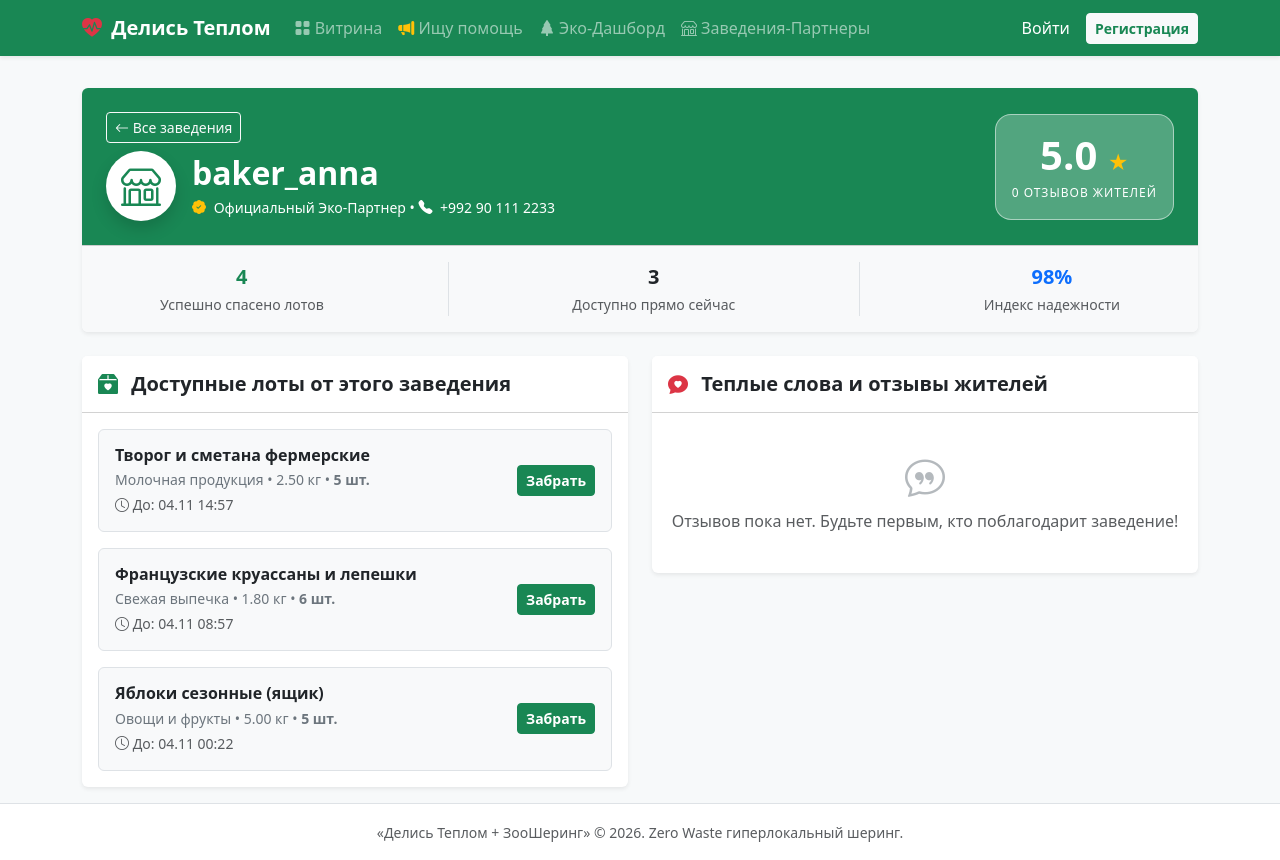
After one commit to ganizodabehruz77-hub/behruz, a Django app: a page that uses templates/base.html in a window 1280 px wide. The commit adds this page. Run offline with Django 5.2, Linux system fonts and the light colour scheme; data comes from the database, SQL or seed files in the repository.

Commit message:
Add partner profiles and resident reviews system

```diff
--- a/accounts/urls.py
+++ b/accounts/urls.py
@@ -1,9 +1,18 @@
 from django.urls import path
-from .views import *
+from .views import (
+    register,
+    activate,
+    login_user,
+    logout_user,
+    partner_list_view,
+    partner_detail_view,
+)
 
 urlpatterns = [
     path('register/', register, name='register'),
     path('activate/<str:uidb64>/<str:token>/', activate, name='activate'),
     path('login/', login_user, name='login'),
     path('logout/', logout_user, name='logout'),
+    path('partners/', partner_list_view, name='partner_list'),
+    path('partners/<str:username>/', partner_detail_view, name='partner_detail'),
 ]
--- a/accounts/views.py
+++ b/accounts/views.py
@@ -3,14 +3,16 @@ from django.http import HttpResponse
 from django.contrib.auth import authenticate, login, logout
 from django.contrib.auth.models import User
 from django.contrib.auth.decorators import login_required
+from django.contrib import messages
 from django.core.mail import send_mail
 from django.utils.encoding import force_bytes, force_str
 from django.utils.http import urlsafe_base64_encode, urlsafe_base64_decode
 from django.urls import reverse
 from django.conf import settings
 from django.contrib.auth.tokens import default_token_generator
-
-from .models import Profile
+from core.models import Notification
+from lots.models import ItemLot
+from .models import Profile, PartnerReview
 
 
 def register(request):
@@ -107,3 +109,75 @@ def login_user(request):
 def logout_user(request):
     logout(request)
     return redirect('lot_list')
+
+
+def partner_list_view(request):
+    partners_qs = User.objects.filter(profile__is_business=True).select_related('profile')
+    partners_data = []
+
+    for p in partners_qs:
+        revs = p.received_reviews.all()
+        avg_r = round(sum(r.rating for r in revs) / len(revs), 1) if revs else 5.0
+        donated_count = p.lots.filter(status__in=['completed', 'zoo_received']).count()
+        active_count = p.lots.filter(status='available', is_active=True).count()
+        partners_data.append({
+            'partner': p,
+            'reviews_count': len(revs),
+            'avg_rating': avg_r,
+            'donated_count': donated_count,
+            'active_count': active_count,
+        })
+
+    return render(request, 'accounts/partner_list.html', {
+        'partners_data': partners_data,
+    })
+
+
+def partner_detail_view(request, username):
+    partner = get_object_or_404(User.objects.select_related('profile'), username=username, profile__is_business=True)
+
+    if request.method == 'POST':
+        if not request.user.is_authenticated:
+            return redirect('login')
+
+        if request.user == partner:
+            messages.error(request, "Вы не можете оставить отзыв на собственное заведение.")
+            return redirect('partner_detail', username=username)
+
+        try:
+            rating = int(request.POST.get('rating', 5))
+            rating = max(1, min(5, rating))
+        except (ValueError, TypeError):
+            rating = 5
+
+        comment = request.POST.get('comment', '').strip()
+        if comment:
+            PartnerReview.objects.create(
+                partner=partner,
+                author=request.user,
+                rating=rating,
+                comment=comment,
+            )
+            Notification.objects.create(
+                user=partner,
+                title="Новый отзыв от жителя! ⭐",
+                message=f"{request.user.username} оставил отзыв с оценкой {rating}★: «{comment[:50]}»",
+                link=reverse('partner_detail', kwargs={'username': username})
+            )
+            messages.success(request, "Спасибо! Ваш теплый отзыв опубликован на странице заведения.")
+            return redirect('partner_detail', username=username)
+        else:
+            messages.error(request, "Пожалуйста, напишите текст отзыва.")
+
+    reviews = partner.received_reviews.select_related('author', 'author__profile').all()
+    avg_rating = round(sum(r.rating for r in reviews) / len(reviews), 1) if reviews else 5.0
+    active_lots = ItemLot.objects.filter(donor=partner, status='available', is_active=True).select_related('category', 'location')
+    total_saved_lots = partner.lots.filter(status__in=['completed', 'zoo_received']).count()
+
+    return render(request, 'accounts/partner_detail.html', {
+        'partner': partner,
+        'reviews': reviews,
+        'avg_rating': avg_rating,
+        'active_lots': active_lots,
+        'total_saved_lots': total_saved_lots,
+    })
--- /dev/null
+++ b/templates/accounts/partner_detail.html
@@ -0,0 +1,178 @@
+{% extends 'base.html' %}
+{% block title %}{% if partner.profile.company_name %}{{ partner.profile.company_name }}{% else %}{{ partner.username }}{% endif %} — Профиль заведения | Делись Теплом{% endblock %}
+
+{% block content %}
+<!-- Шапка профиля заведения -->
+<div class="card shadow-sm border-0 mb-4 overflow-hidden">
+    <div class="bg-success py-4 px-4 text-white">
+        <div class="d-flex flex-wrap justify-content-between align-items-center gap-3">
+            <div>
+                <a href="{% url 'partner_list' %}" class="btn btn-outline-light btn-sm mb-2">
+                    <i class="bi bi-arrow-left"></i> Все заведения
+                </a>
+                <div class="d-flex align-items-center gap-3 flex-wrap">
+                    <div class="bg-white text-success rounded-circle p-3 d-flex align-items-center justify-content-center shadow" style="width: 70px; height: 70px;">
+                        <i class="bi bi-shop display-6"></i>
+                    </div>
+                    <div>
+                        <h2 class="fw-bold mb-1">
+                            {% if partner.profile.company_name %}
+                                {{ partner.profile.company_name }}
+                            {% else %}
+                                {{ partner.username }}
+                            {% endif %}
+                        </h2>
+                        <div class="small opacity-90">
+                            <i class="bi bi-patch-check-fill text-warning me-1"></i> Официальный Эко-Партнер
+                            {% if partner.profile.address %} • <i class="bi bi-geo-alt-fill text-white me-1"></i> {{ partner.profile.address }}{% endif %}
+                            {% if partner.profile.phone %} • <i class="bi bi-telephone-fill me-1"></i> {{ partner.profile.phone }}{% endif %}
+                        </div>
+                    </div>
+                </div>
+            </div>
+
+            <div class="bg-white bg-opacity-25 rounded-4 p-3 text-center border border-white border-opacity-50">
+                <div class="display-6 fw-bold text-white mb-0">{{ avg_rating }} <span class="fs-5 text-warning">★</span></div>
+                <small class="text-white text-uppercase" style="font-size: 0.75rem; letter-spacing: 1px;">
+                    {{ reviews|length }} отзывов жителей
+                </small>
+            </div>
+        </div>
+    </div>
+
+    {% if partner.profile.bio %}
+        <div class="card-body bg-white border-bottom p-4">
+            <h6 class="fw-bold text-dark mb-2">О заведении:</h6>
+            <p class="text-secondary mb-0">{{ partner.profile.bio }}</p>
+        </div>
+    {% endif %}
+
+    <div class="card-footer bg-light p-3 d-flex justify-content-around text-center">
+        <div>
+            <span class="fs-5 fw-bold text-success d-block">{{ total_saved_lots }}</span>
+            <small class="text-muted">Успешно спасено лотов</small>
+        </div>
+        <div class="border-start"></div>
+        <div>
+            <span class="fs-5 fw-bold text-dark d-block">{{ active_lots|length }}</span>
+            <small class="text-muted">Доступно прямо сейчас</small>
+        </div>
+        <div class="border-start"></div>
+        <div>
+            <span class="fs-5 fw-bold text-primary d-block">{{ partner.profile.rating_score }}%</span>
+            <small class="text-muted">Индекс надежности</small>
+        </div>
+    </div>
+</div>
+
+<div class="row g-4">
+    <!-- Левая колонка: Доступные лоты от заведения -->
+    <div class="col-lg-6">
+        <div class="card shadow-sm border-0 h-100">
+            <div class="card-header bg-white py-3">
+                <h5 class="fw-bold mb-0 text-dark">
+                    <i class="bi bi-box2-heart-fill text-success me-2"></i> Доступные лоты от этого заведения
+                </h5>
+            </div>
+            <div class="card-body p-3">
+                <div class="row g-3">
+                    {% for lot in active_lots %}
+                        <div class="col-12">
+                            <div class="border rounded p-3 bg-light d-flex justify-content-between align-items-center">
+                                <div>
+                                    <h6 class="fw-bold mb-1">
+                                        <a href="{% url 'lot_detail' lot.pk %}" class="text-dark text-decoration-none">
+                                            {{ lot.title }}
+                                        </a>
+                                    </h6>
+                                    <div class="small text-secondary">
+                                        {{ lot.category.name }} • {{ lot.weight_kg }} кг • <strong>{{ lot.available_quantity }} шт.</strong>
+                                    </div>
+                                    <div class="small text-muted mt-1">
+                                        <i class="bi bi-clock"></i> До: {{ lot.expiry_time|date:"d.m H:i" }}
+                                    </div>
+                                </div>
+                                <div>
+                                    <a href="{% url 'lot_detail' lot.pk %}" class="btn btn-success btn-sm fw-bold">
+                                        Забрать
+                                    </a>
+                                </div>
+                            </div>
+                        </div>
+                    {% empty %}
+                        <div class="col-12 text-center py-4 text-muted">
+                            <i class="bi bi-emoji-smile fs-3 d-block mb-2"></i>
+                            Сейчас все лоты этого заведения разобраны. Загляните позже!
+                        </div>
+                    {% endfor %}
+                </div>
+            </div>
+        </div>
+    </div>
+
+    <!-- Правая колонка: Отзывы жителей и форма отзыва -->
+    <div class="col-lg-6">
+        <div class="card shadow-sm border-0 mb-4">
+            <div class="card-header bg-white py-3">
+                <h5 class="fw-bold mb-0 text-dark">
+                    <i class="bi bi-chat-heart-fill text-danger me-2"></i> Теплые слова и отзывы жителей
+                </h5>
+            </div>
+
+            <!-- Форма добавления отзыва -->
+            {% if user.is_authenticated and user != partner %}
+                <div class="card-body bg-light border-bottom p-3">
+                    <h6 class="fw-bold small text-dark mb-2">Оставить слова благодарности:</h6>
+                    <form method="post">
+                        {% csrf_token %}
+                        <div class="mb-2">
+                            <label class="form-label small text-muted mb-1">Оценка:</label>
+                            <select name="rating" class="form-select form-select-sm" style="max-width: 160px;">
+                                <option value="5">⭐⭐⭐⭐⭐ (5 из 5)</option>
+                                <option value="4">⭐⭐⭐⭐ (4 из 5)</option>
+                                <option value="3">⭐⭐⭐ (3 из 5)</option>
+                                <option value="2">⭐⭐ (2 из 5)</option>
+                                <option value="1">⭐ (1 из 5)</option>
+                            </select>
+                        </div>
+                        <div class="mb-2">
+                            <textarea name="comment" rows="2" class="form-control form-control-sm" placeholder="Напишите пару теплых слов заведению за помощь..." required></textarea>
+                        </div>
+                        <button type="submit" class="btn btn-warning btn-sm fw-bold text-dark">
+                            <i class="bi bi-heart-fill text-danger me-1"></i> Оставить отзыв
+                        </button>
+                    </form>
+                </div>
+            {% endif %}
+
+            <div class="card-body p-3" style="max-height: 480px; overflow-y: auto;">
+                {% for rev in reviews %}
+                    <div class="border-bottom pb-3 mb-3">
+                        <div class="d-flex justify-content-between align-items-center mb-1">
+                            <div>
+                                <strong class="text-dark">{{ rev.author.username }}</strong>
+                                <span class="text-warning ms-1" style="font-size: 0.85rem;">
+                                    {% if rev.rating == 5 %}⭐⭐⭐⭐⭐
+                                    {% elif rev.rating == 4 %}⭐⭐⭐⭐
+                                    {% elif rev.rating == 3 %}⭐⭐⭐
+                                    {% elif rev.rating == 2 %}⭐⭐
+                                    {% else %}⭐{% endif %}
+                                </span>
+                            </div>
+                            <small class="text-muted" style="font-size: 0.75rem;">
+                                {{ rev.created_at|date:"d.m.Y" }}
+                            </small>
+                        </div>
+                        <p class="text-secondary small mb-0">{{ rev.comment }}</p>
+                    </div>
+                {% empty %}
+                    <div class="text-center py-4 text-muted">
+                        <i class="bi bi-chat-quote display-6 text-secondary opacity-50 mb-2 d-block"></i>
+                        Отзывов пока нет. Будьте первым, кто поблагодарит заведение!
+                    </div>
+                {% endfor %}
+            </div>
+        </div>
+    </div>
+</div>
+{% endblock %}
--- a/templates/base.html
+++ b/templates/base.html
@@ -35,6 +35,11 @@
                     </li>
                     <li class="nav-item">
                         <a class="nav-link" href="{% url 'impact_stats' %}"><i class="bi bi-tree-fill"></i> Эко-Дашборд</a>
+                    </li>
+                    <li class="nav-item">
+                        <a class="nav-link" href="{% url 'partner_list' %}">
+                            <i class="bi bi-shop"></i> Заведения-Партнеры
+                        </a>
                     </li>
                     {% if user.is_authenticated and user.profile.is_zoo_staff or user.is_staff %}
                     <li class="nav-item">
--- a/templates/lots/lot_detail.html
+++ b/templates/lots/lot_detail.html
@@ -57,7 +57,9 @@
                             <div class="col-6">
                                 <i class="bi bi-person-fill text-secondary"></i> Отдал: <strong>{{ lot.donor.username }}</strong>
                                 {% if lot.donor.profile.is_business %}
-                                    <span class="badge bg-warning text-dark">Партнёр</span>
+                                    <a href="{% url 'partner_detail' lot.donor.username %}" class="badge bg-warning text-dark text-decoration-none ms-1">
+                                        <i class="bi bi-shop me-1"></i> Заведение-партнер
+                                    </a>
                                 {% endif %}
                             </div>
                         </div>
```
Also changed, not shown: accounts/admin.py (+9 -3 lines), accounts/models.py (+23 -5 lines), templates/accounts/partner_list.html (added, +83 -0 lines), accounts/migrations/0002_profile_address_profile_bio_profile_company_name_and_more.py (added).
